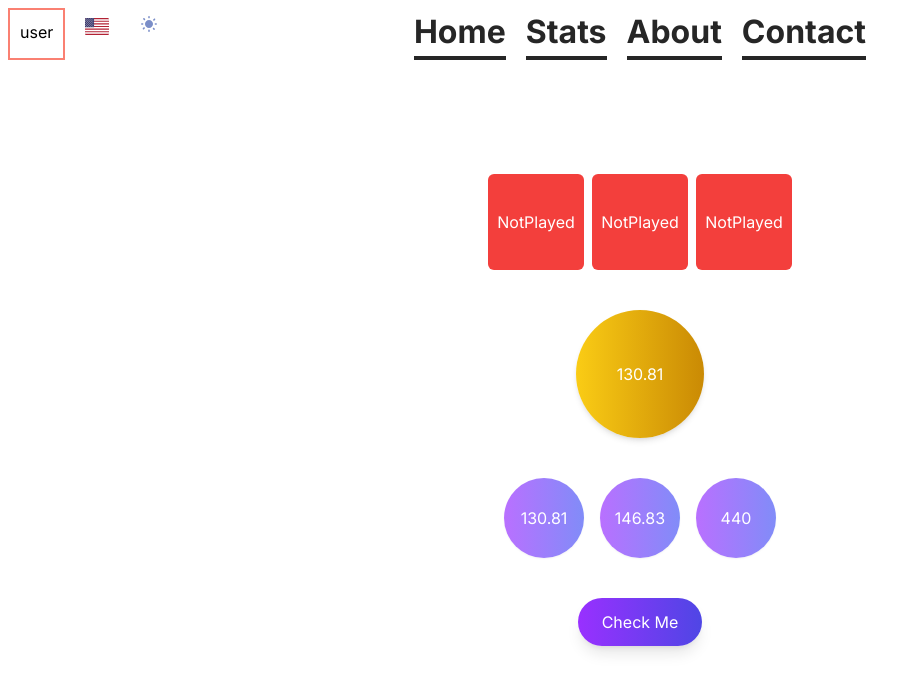
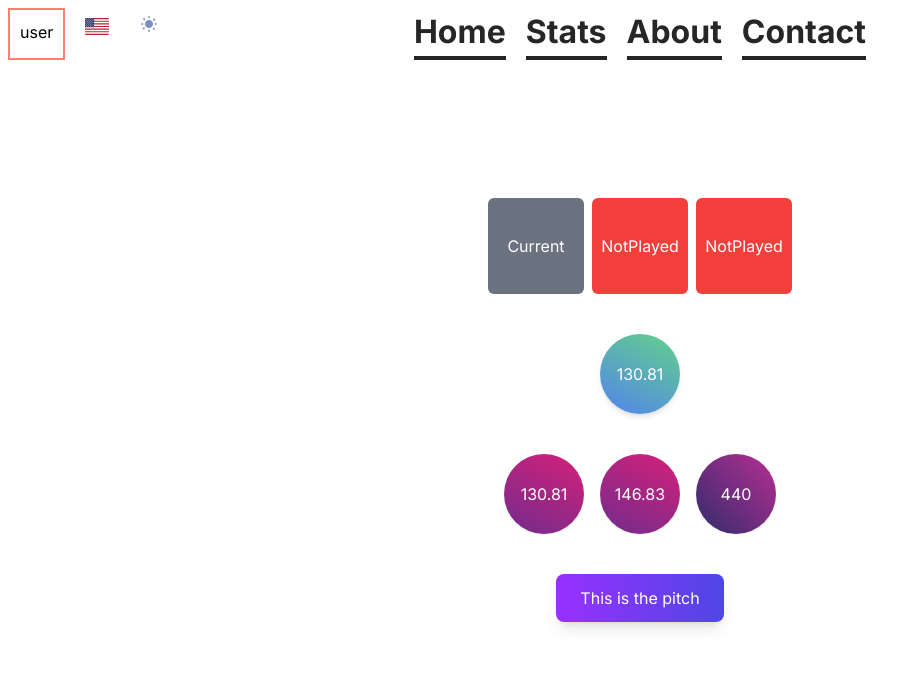
Before and after one commit to IradDoron/pitcholympics, a Next.js app: page /en/pitch-catch/1/1 in a window 1280 px wide. Shown: the top 692 px of the page, without its empty margins (0-921 px from the left). Built offline with nearby package versions, Linux system fonts and the light colour scheme.

Commit message:
logic added and dark and light gold

```diff
--- a/src/app/[lang]/pitch-catch/[stage]/[level]/page.tsx
+++ b/src/app/[lang]/pitch-catch/[stage]/[level]/page.tsx
@@ -49,28 +49,57 @@ const Page = ({ params }: Props) => {
   }
 
   function checkIfCorrect(
-    userChoiceIndex: number|null,
+    userChoiceIndex: number | null,
     pitchCatchLevel: PitchCatchLevel,
     indexOfQuestion: number
   ) {
-    if(userChoiceIndex === null) return
+    if (userChoiceIndex === null) return;
     const choices = pitchCatchLevel[indexOfQuestion].userOptions;
     const chosenValue = choices[userChoiceIndex];
     const correctAnswer = pitchCatchLevel[indexOfQuestion].currPitch;
-    console.log(chosenValue, correctAnswer,'i have been clicked');
-     return arrCheck(chosenValue,correctAnswer);
+    console.log(chosenValue, correctAnswer, 'i have been clicked');
+    return arrCheck(chosenValue, correctAnswer);
+  }
+  function handleCheckMeClick() {
+    const isCorrect = checkIfCorrect(
+      useChoiceIndex,
+      currentLevel,
+      currQuestion - 1
+    );
+
+    if (isCorrect) {
+      console.log('correct');
+      if (currQuestion <= currentLevel.length - 1) {
+        setCurrQuestion(currQuestion + 1);
+        console.log('currquestion', currQuestion);
+      }
+      if (currQuestion > currentLevel.length - 1) {
+        console.log('move to the next level');
+      }
+
+      console.log('currquestion', currQuestion);
+    } else {
+      console.log('move to result page');
+    }
   }
   return (
     <>
       <div className="container mx-auto h-screen flex flex-col justify-center gap-10 items-center">
         <div className="flex flex-row gap-2">
           {currentLevel.map((_, index) => {
-            return (
-              <NoteStep
-                state="NotPlayed"
-                key={index}
-              />
-            );
+            const getState = () => {
+              if (index + 1 < currQuestion) return 'Played';
+              if (index + 1 === currQuestion) return 'Current';
+              if (index + 1 > currQuestion) return 'NotPlayed';
+            };
+            const state = getState();
+            if (state)
+              return (
+                <NoteStep
+                  state={state}
+                  key={index}
+                />
+              );
           })}
         </div>
         <PitchButton pitches={currentLevel[currQuestion - 1].currPitch} />
@@ -80,8 +109,8 @@ const Page = ({ params }: Props) => {
           setChoiceIndex={setChoiceIndex}
         />
         <Button
-          label="Check Me"
-          onClick={() => checkIfCorrect(useChoiceIndex,currentLevel,currQuestion - 1)}
+          label="This is the pitch"
+          onClick={() => handleCheckMeClick()}
         />
       </div>
     </>
--- a/src/components/core/button/Button.tsx
+++ b/src/components/core/button/Button.tsx
@@ -7,7 +7,7 @@ type Props = {
 
 const Button = ({label,onClick}: Props) => {
   return (
-    <button className='px-6 py-3 bg-gradient-to-r from-purple-600 to-indigo-600 text-white rounded-full shadow-lg hover:shadow-xl transform hover:scale-105 transition-transform duration-300 hover:bg-indigo-700 hover:text-white' onClick={onClick}>
+    <button className='px-6 py-3 bg-gradient-to-r from-purple-600 to-indigo-600 text-white rounded-lg shadow-lg hover:shadow-xl transform hover:scale-105 transition-transform duration-300 hover:bg-indigo-700 hover:text-white' onClick={onClick}>
     {label}
     </button>
   )
--- a/src/components/core/circleGradient/CircleGradient.tsx
+++ b/src/components/core/circleGradient/CircleGradient.tsx
@@ -1,4 +1,4 @@
-type ColorVariants = {
+export type ColorVariants = {
   peachLight: string;
   peachDark: string;
   lambadaLight: string;
@@ -7,17 +7,21 @@ type ColorVariants = {
   gradient3Dark: string;
   gradient4Light: string;
   gradient4Dark: string;
+  goldDark: string;
+  goldLight: string;
 };
 
-const colorVariants: ColorVariants = {
+export const colorVariants: ColorVariants = {
   peachLight: 'bg-peach-light',
   peachDark: 'bg-peach-dark',
-  lambadaLight: 'bg-lambada-light',
-  lambadaDark: 'bg-lambada-dark',
+  goldDark: 'bg-gold-dark',
+  goldLight: 'bg-gold-light',
   gradient3Light: 'bg-gradient3-light',
   gradient3Dark: 'bg-gradient3-dark',
   gradient4Light: 'bg-gradient4-light',
   gradient4Dark: 'bg-gradient4-dark',
+  lambadaLight: 'bg-lambada-light',
+  lambadaDark: 'bg-lambada-dark',
 };
 
 interface CircleGradientProps {
--- a/src/components/shared/pitchButton/PitchButton.tsx
+++ b/src/components/shared/pitchButton/PitchButton.tsx
@@ -2,11 +2,12 @@ import React from 'react';
 
 type Props = {
   pitches: number[];
+
 };
 
 const PitchButton = ({ pitches }: Props) => {
   return (
-    <div className="w-32 h-32 bg-gradient-to-r from-yellow-400 to-yellow-600 text-white rounded-full mx-2 shadow-md hover:shadow-xl transform hover:scale-105 transition-transform duration-300 hover:bg-yellow-500 hover:text-white flex items-center justify-center">
+    <div className="w-20 h-20 bg-lambada-light dark:bg-lambada-dark  text-white rounded-full mx-2 shadow-md hover:shadow-xl transform hover:scale-105 transition-transform duration-300 hover:bg-yellow-500 hover:text-white flex items-center justify-center">
       {pitches.map((pitch, index) => {
         return <p key={index}>{pitch}</p>;
       })}
--- a/src/components/shared/userOption/UserOptions.tsx
+++ b/src/components/shared/userOption/UserOptions.tsx
@@ -1,5 +1,7 @@
 import React from 'react';
-
+import { colorVariants } from '@/components/core/circleGradient/CircleGradient';
+import { ColorVariants } from '@/components/core/circleGradient/CircleGradient';
+import { divideItemsByLightAndDark } from '@/utils/divideItemsByLightAndDark';
 type Props = {
   pitches: number[] | number[][];
   useChoiceIndex: number | null;
@@ -7,20 +9,28 @@ type Props = {
 
 };
 
-const UserOptions = ({ pitches, useChoiceIndex, setChoiceIndex }: Props) => {
+const UserOptions = ({
+  pitches,
+  useChoiceIndex,
+  setChoiceIndex,
+
+}: Props) => {
   function handleChoiceClick(index: number) {
     setChoiceIndex(index);
     console.log('index', index);
   }
-
-
+  const bgColorsArr = Object.values(colorVariants);
+  console.log(bgColorsArr, 'bgColorsArr');
+  const { light, dark } = divideItemsByLightAndDark(bgColorsArr);
+  console.log(dark)
+  console.log(light)
   return (
     <div className="w-full h-fit mx-auto  flex items-center justify-center">
       {pitches.map((pitch, index) => (
         <div
           key={index}
           onClick={() => handleChoiceClick(index)}
-          className="w-20 h-20 bg-gradient-to-r from-purple-400 to-indigo-400 text-white rounded-full mx-2 shadow-sm hover:shadow-md transform hover:scale-202 transition-transform duration-600 hover:bg-indigo-500 hover:text-white flex items-center justify-center duration-300  hover:scale-105">
+          className={`w-20 h-20 ${index % 2 === 0 ? light[index]: 'bg-peach-light'} dark:bg-lambada-dark text-white rounded-full mx-2 shadow-sm hover:shadow-md transform hover:scale-202 transition-transform duration-600  hover:text-white flex items-center justify-center duration-300  hover:scale-105`}>
           {pitch}
         </div>
       ))}
@@ -29,3 +39,4 @@ const UserOptions = ({ pitches, useChoiceIndex, setChoiceIndex }: Props) => {
 };
 
 export default UserOptions;
+//"w-20 h-20 bg-gradient-to-r from-purple-400 to-indigo-400 text-white rounded-full mx-2 shadow-sm hover:shadow-md transform hover:scale-202 transition-transform duration-600 hover:bg-indigo-500 hover:text-white flex items-center justify-center duration-300  hover:scale-105"
--- a/src/mockData/pitchCatch.ts
+++ b/src/mockData/pitchCatch.ts
@@ -4,10 +4,10 @@ const pitchCatchData: PitchCatchGame = [
   [
     [
       { currPitch: [130.81], userOptions: [[130.81], [146.83], [440.0]] },
-      { currPitch: [130.81], userOptions: [[130.81], [146.83], [440.0]] },
-      { currPitch: [130.81], userOptions: [[130.81], [146.83], [440.0]] },
+      { currPitch: [146.83], userOptions: [[130.81], [146.83], [440.0]] },
+      { currPitch: [440.0], userOptions: [[130.81], [146.83], [440.0]] },
     ],
-    [{ currPitch: [220.0], userOptions: [[277.18], [220.0], [130.81]] }],
+    [{ currPitch: [220.0], userOptions: [[277.18], [220.0], [130.81]] },],
   ],
 ];
 
--- /dev/null
+++ b/src/utils/divideItemsByLightAndDark.ts
@@ -0,0 +1,17 @@
+export const divideItemsByLightAndDark = (items: string[]) => {
+  const lightItems = [];
+  const darkItems = [];
+
+  for (const item of items) {
+    if (item.includes('light')) {
+      lightItems.push(item);
+    } else if (item.includes('dark')) {
+      darkItems.push(item);
+    }
+  }
+
+  return {
+    light: lightItems,
+    dark: darkItems,
+  };
+};
--- a/tailwind.config.js
+++ b/tailwind.config.js
@@ -233,6 +233,10 @@ module.exports = {
           'linear-gradient(208deg, #E31F76 -13.56%, #792B8B 91.39%)',
         'peach-dark':
           'linear-gradient(208deg, #FFAED3 -13.56%, #FF5E98 91.39%)',
+        'gold-dark':
+          'linear-gradient(46deg, #FCAF6D 12.83%, #FFD36E 86.47%)',
+          'gold-light':
+          'linear-gradient(46deg, #FFD76E 12.83%, #FCAF6D 86.47%)',
         'lambada-light':
           'linear-gradient(208deg, #66E175 -20.27%, #5387E9 95.68%)',
         'lambada-dark':
@@ -240,7 +244,7 @@ module.exports = {
         'gradient3-light':
           'linear-gradient(47deg, #472C72 15.93%, #A32E8D 84.6%)',
         'gradient3-dark':
-          'linear-gradient(46deg, #FF66A7 12.83%, #F89FD4 86.47%)',
+          'linear-gradient(46deg, #8d160b 12.83%, #F89FD4 86.47%)',
         'gradient4-light':
           'linear-gradient(47deg, #580EAD 15.93%, #8B33FB 84.6%)',
         'gradient4-dark':
```
Also changed, not shown: src/constants/index.ts (line endings or trailing spaces).
